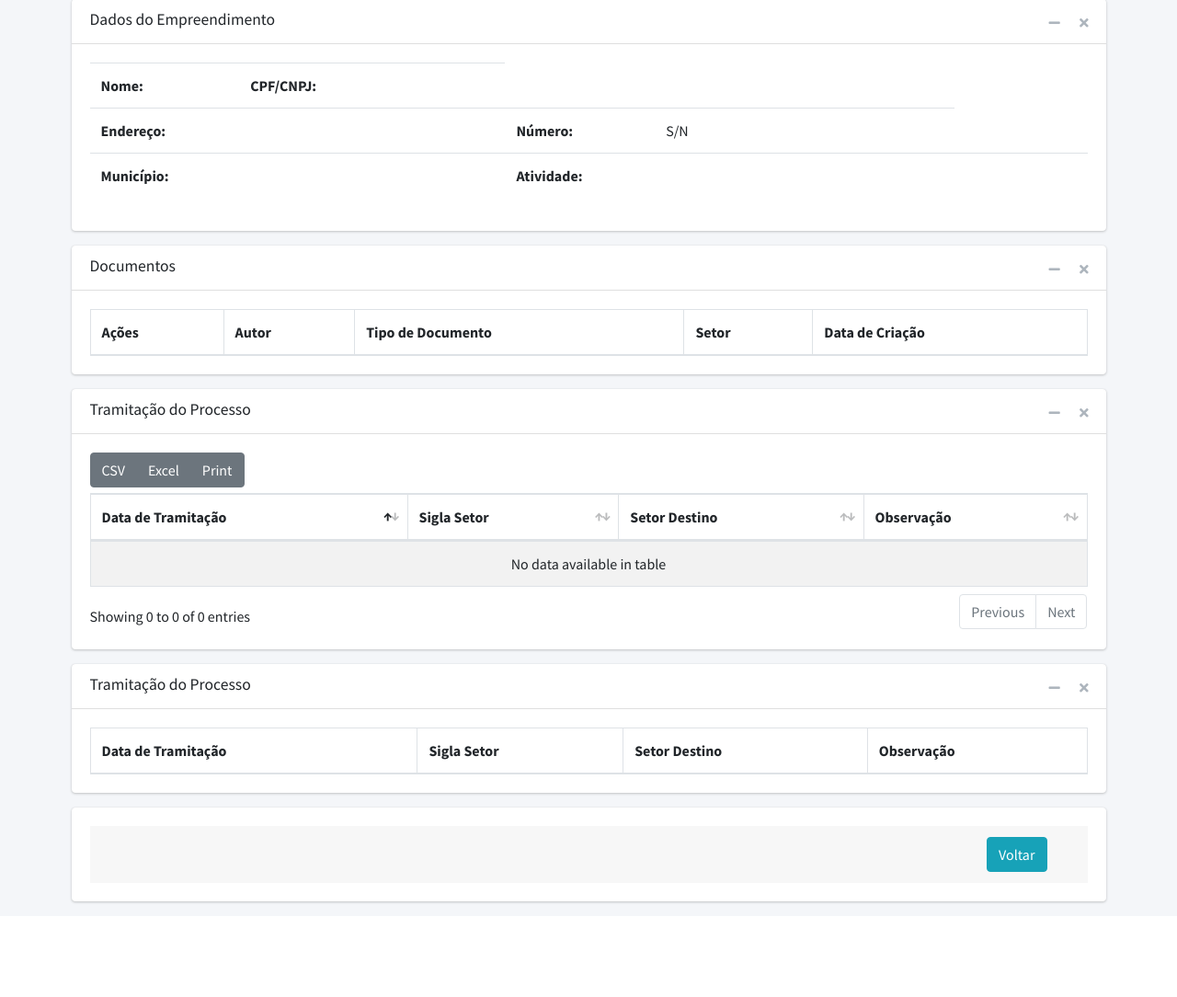
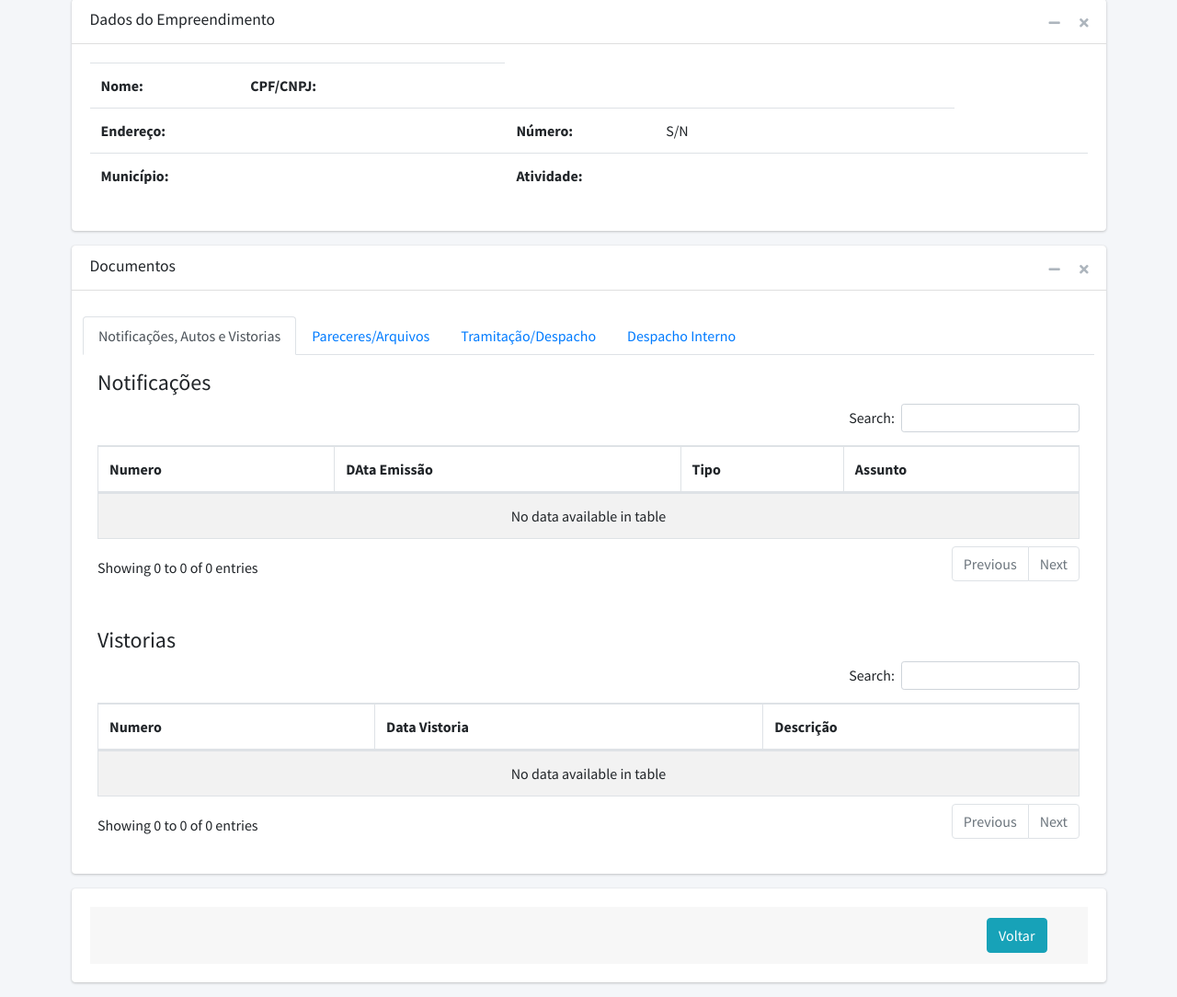
Before and after one commit to EdsonCpimw/consulta_unificada, a Django app: template lebre/templates/lebre/detalhamento_lebre.html in a window 1280 px wide. Shown: the part 301-1385 px from the top of the page at 92% size. Before the commit the page ends 1284 px from the top, so only its background shows below. Run offline with Django 4.2, Linux system fonts and the light colour scheme; the template is opened without the code that fills it, so the values that code supplies are empty; some libraries are stand-ins or nearby versions.

Commit message:
Feat: inclusão de novas views para detalhamento lebre

```diff
--- a/lebre/templates/lebre/detalhamento_lebre.html
+++ b/lebre/templates/lebre/detalhamento_lebre.html
@@ -143,7 +143,7 @@
                           </div>
                     </div>
                  </div>
-                 <div class="card">
+                 <div class="card card-solid">
                      <div class="card-header">
                         <h3 class="card-title">Documentos</h3>
                         <div class="card-tools">
@@ -156,102 +156,136 @@
                         </div>
                      </div>
                      <div class="card-body">
-                          <table id="example2" class="table table-bordered table-striped">
+                          <div class="row mt-2">
+                            <nav class="w-100">
+                              <div class="nav nav-tabs" id="product-tab" role="tablist">
+                                <a class="nav-item nav-link active" id="notificacoes-auto-vistoria-tab" data-toggle="tab" href="#notificacoes-auto-vistoria" role="tab" aria-controls="notificacoes-auto-vistoria" aria-selected="true">Notificações, Autos e Vistorias </a>
+                                <a class="nav-item nav-link" id="pareceres-arquivos-tab" data-toggle="tab" href="#pareceres-arquivos" role="tab" aria-controls="pareceres-arquivos" aria-selected="false">Pareceres/Arquivos</a>
+                                <a class="nav-item nav-link" id="tramitacao-despacho-tab" data-toggle="tab" href="#tramitacao-despacho" role="tab" aria-controls="tramitacao-despacho" aria-selected="false">Tramitação/Despacho</a>
+                                <a class="nav-item nav-link" id="tramitacao-interno-tab" data-toggle="tab" href="#tramitacao-interno" role="tab" aria-controls="tramitacao-interno" aria-selected="false">Despacho Interno</a>
+                              </div>
+                            </nav>
+                            <div class="card-body tab-content p-3" id="nav-tabContent">
+                              <div class="tab-pane fade show active" id="notificacoes-auto-vistoria" role="tabpanel" aria-labelledby="notificacoes-auto-vistoriao-tab">
+                                  <div class="mb-3">
+                                      <p class="h4">Notificações</p>
+                                      <table id="notificacaoLebre" class="table table-bordered table-striped">
                                           <thead>
                                           <tr>
-                                <th>Ações</th>
-                                <th>Autor</th>
-                                <th>Tipo de Documento</th>
-                                <th>Setor</th>
-                                <th>Data de Criação</th>
+                                            <th>Numero</th>
+                                            <th>DAta Emissão</th>
+                                            <th>Tipo</th>
+                                            <th>Assunto</th>
                                           </tr>
                                           </thead>
                                           <tbody>
-                              {% for processo in processos %}
+                                          {% for notificacao in notificacoes %}
                                             <tr>
-                                  <td class="">
-                                    <a href="#" class="text-muted">
-                                      <i class="fas fa-search"></i>
-                                    </a>
-                                  </td>
-                                  <td>{{ processo.numero_processo }}</td>
-                                  <td>{{ processo.numero_licenca }}</td>
-                                  <td>{{ processo.data_abertura }}</td>
-                                  <td>{{ processo.data_validade }}</td>
+                                              <td><a href="{{notificacao.documento_notificacao.url}}" target="_blank">{{ notificacao.codigo_numero }}</a></td>
+                                              <td>{{ notificacao.data_emissao | date:"d/m/Y" }}</td>
+                                              <td>{{ notificacao.tipo_aviso }}</td>
+                                              <td>{{ notificacao.descricao_assunto }}</td>
+                                            </tr>
+                                          {% endfor %}
+                                          </tbody>
+                                      </table>
+                                  </div>
+                                  <div class="mt-5">
+                                     <p class="h4">Vistorias</p>
+                                      <table id="vistoriaLebre" class="table table-bordered table-striped">
+                                          <thead>
+                                          <tr>
+                                            <th>Numero</th>
+                                            <th>Data Vistoria</th>
+                                            <th>Descrição</th>
+                                          </tr>
+                                          </thead>
+                                          <tbody>
+                                          {% for vistoria in vistorias %}
+                                            <tr>
+                                              <td><a href="{{vistoria.documento_vistoria.url}}" target="_blank">{{ vistoria.numero_vistoria }}</a></td>
+                                              <td>{{ vistoria.data_vistoria | date:"d/m/Y" }}</td>
+                                              <td>{{ vistoria.descricao }}</td>
                                             </tr>
                                           {% endfor %}
                                           </tbody>
                                       </table>
                                   </div>
                               </div>
-                  <div class="card">
-                      <div class="card-header">
-                        <h3 class="card-title">Tramitação do Processo</h3>
-                        <div class="card-tools">
-                            <button type="button" class="btn btn-tool" data-card-widget="collapse">
-                              <i class="fas fa-minus"></i>
-                            </button>
-                            <button type="button" class="btn btn-tool" data-card-widget="remove">
-                              <i class="fas fa-times"></i>
-                            </button>
-                        </div>
-                      </div>
-                      <div class="card-body">
-                          <table id="example1" class="table table-bordered table-striped">
+                              <div class="tab-pane fade" id="pareceres-arquivos" role="tabpanel" aria-labelledby="pareceres-arquivos-tab">
+                                  <table id="pareceresArquivosLebre" class="table table-bordered table-striped">
                                       <thead>
                                       <tr>
-                                <th>Data de Tramitação</th>
-                                <th>Sigla Setor</th>
-                                <th>Setor Destino</th>
-                                <th>Observação</th>
+                                        <th>Documento</th>
+                                        <th>Data de Emissão</th>
+                                        <th>Usuário</th>
+                                        <th>Descrição</th>
                                       </tr>
                                       </thead>
                                       <tbody>
-                              {% for processo in processos %}
+                                      {% for parecer in pareceres %}
                                         <tr>
-                                  <td>{{ processo.numero_processo }}</td>
-                                  <td>{{ processo.nome_pessoa }}</td>
-                                  <td>{{ processo.data_abertura }}</td>
-                                  <td>{{ processo.data_validade }}</td>
+                                          <td><a href="{{ parecer.arquivo_parecer.url }}" target="_blank">{{ parecer.descricao_documento }}</a></td>
+                                          <td>{{ parecer.data_emissao | date:"d/m/Y" }}</td>
+                                          <td>{{ parecer.descricao_usuario }}</td>
+                                          <td>{{ parecer.descricao }}</td>
+                                        </tr>
+                                      {% endfor %}
+                                      </tbody>
+                                  </table>
+                              </div>
+                              <div class="tab-pane fade" id="tramitacao-despacho" role="tabpanel" aria-labelledby="tramitacao-despacho-tab">
+                                  <table id="tramitacaoLebre" class="table table-bordered table-striped">
+                                      <thead>
+                                      <tr>
+                                        <th>Tipo</th>
+                                        <th>Orgão/Setor Origem</th>
+                                        <th>Emissão Guia</th>
+                                        <th>Orgão/Setor Destino</th>
+                                        <th>Receb. Guia</th>
+                                        <th>Despacho</th>
+                                      </tr>
+                                      </thead>
+                                      <tbody>
+                                      {% for tramitacao in tramitacoes %}
+                                        <tr>
+                                          <td>{{ tramitacao.tipo }}</td>
+                                          <td>{{ tramitacao.orgao_origem }}</td>
+                                          <td>{{ tramitacao.data_remessa | date:"d/m/Y" }}</td>
+                                          <td>{{ tramitacao.setor_destino }}</td>
+                                          <td>{{ tramitacao.data_recebimento | date:"d/m/Y" }}</td>
+                                          <td>{{ tramitacao.despacho }}</td>
+                                        </tr>
+                                      {% endfor %}
+                                      </tbody>
+                                  </table>
+                              </div>
+                              <div class="tab-pane fade" id="tramitacao-interno" role="tabpanel" aria-labelledby="tramitacao-interno-tab">
+                                  <table id="despachoInternoLebre" class="table table-bordered table-striped">
+                                      <thead>
+                                      <tr>
+                                        <th>Servidor Origem</th>
+                                        <th>Servidor Destino</th>
+                                        <th>Data Despacho</th>
+                                        <th>Conclusão Prevista</th>
+                                        <th>Despacho</th>
+                                      </tr>
+                                      </thead>
+                                      <tbody>
+                                      {% for despacho in despachos %}
+                                        <tr>
+                                          <td>{{ despacho.origem }}</td>
+                                          <td>{{ despacho.destino }}</td>
+                                          <td>{{ despacho.data_despacho | date:"d/m/Y" }}</td>
+                                          <td>{{ despacho.data_conclusao | date:"d/m/Y" }}</td>
+                                          <td>{{ despacho.despacho }}</td>
                                         </tr>
                                       {% endfor %}
                                       </tbody>
                                   </table>
                               </div>
                             </div>
-                  <div class="card">
-                      <div class="card-header">
-                        <h3 class="card-title">Tramitação do Processo</h3>
-                        <div class="card-tools">
-                            <button type="button" class="btn btn-tool" data-card-widget="collapse">
-                              <i class="fas fa-minus"></i>
-                            </button>
-                            <button type="button" class="btn btn-tool" data-card-widget="remove">
-                              <i class="fas fa-times"></i>
-                            </button>
                           </div>
-                      </div>
-                      <div class="card-body">
-                          <table  class="table table-bordered table-striped">
-                              <thead>
-                              <tr>
-                                <th>Data de Tramitação</th>
-                                <th>Sigla Setor</th>
-                                <th>Setor Destino</th>
-                                <th>Observação</th>
-                              </tr>
-                              </thead>
-                              <tbody>
-                              {% for processo in processos %}
-                                <tr>
-                                  <td>{{ processo.numero_processo }}</td>
-                                  <td>{{ processo.nome_pessoa }}</td>
-                                  <td>{{ processo.data_abertura }}</td>
-                                  <td>{{ processo.data_validade }}</td>
-                                </tr>
-                              {% endfor %}
-                              </tbody>
-                          </table>
                      </div>
                   </div>
                   <div class="card">
```
Also changed, not shown: lebre/admin.py (+42 -1 lines), lebre/models.py (+108 -2 lines), lebre/views.py (+13 -2 lines), lebre/migrations/0003_viewdespacho_viewnotificacoeslebre_and_more.py (added), lebre/migrations/0004_viewtramitacaolebre_tipo.py (added), lebre/migrations/0005_rename_viewdespacho_viewdespacholebre.py (added), lebre/migrations/0006_rename_descricao_link_viewpareceresarquivoslebre_arquivo_parecer_and_more.py (added). Lines whose indentation alone changed are shown as unchanged.
